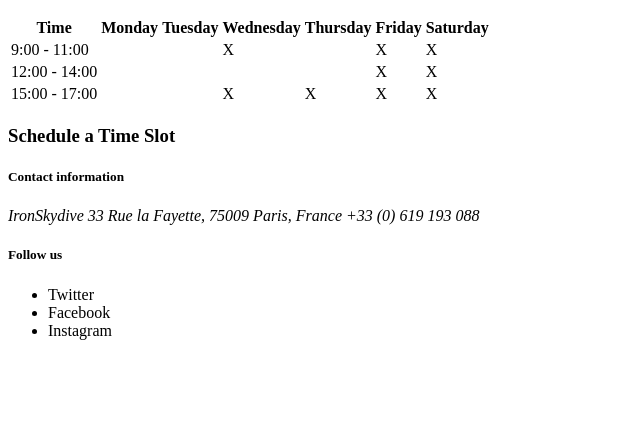
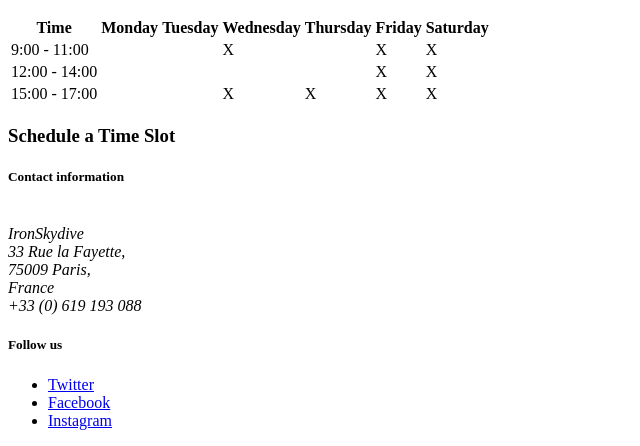
Before and after one commit to Pepojmc/LAB-IronSkydive-Part1, a plain HTML site: page index.html in a window 1280 px wide. Shown: the part 3648-4094 px from the top of the page, without its empty margins (0-640 px from the left). Before the commit the page ends 4004 px from the top, so only its background shows below. Drawn offline with Linux system fonts and the light colour scheme.

Commit message:
Añadido formato de dirección y links a RRSS

```diff
--- a/index.html
+++ b/index.html
@@ -150,12 +150,18 @@
     <footer>
         <section>
             <h5>Contact information</h5>
-            <address>IronSkydive 33 Rue la Fayette, 75009 Paris, France +33 (0) 619 193 088</address>
+            <address>
+                <br>IronSkydive
+                <br>33 Rue la Fayette,
+                <br>75009 Paris,
+                <br>France
+                <br>+33 (0) 619 193 088
+            </address>
             <h5>Follow us</h5>
             <ul>
-                <li>Twitter</li>
-                <li>Facebook</li>
-                <li>Instagram</li>
+                <li><a href="#" target="_blank">Twitter</a></li>
+                <li><a href="#" target="_blank">Facebook</a></li>
+                <li><a href="#" target="_blank">Instagram</a></li>
             </ul>
         </section>
     </footer>
```
